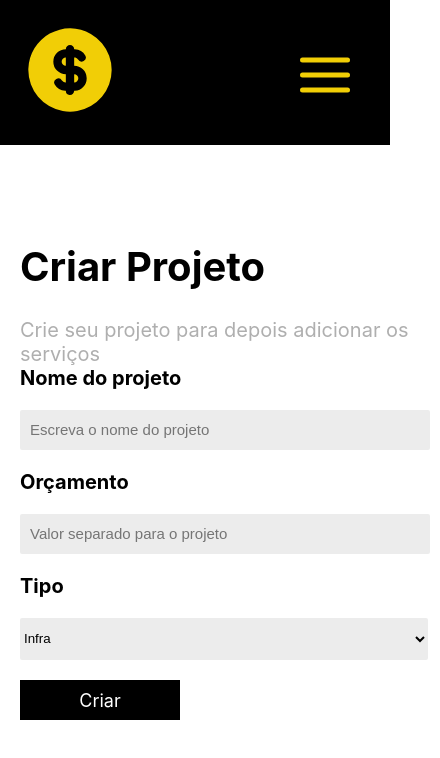
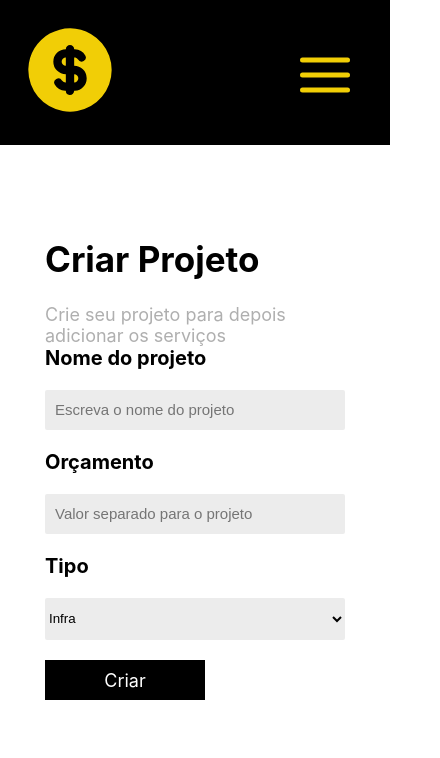
Before and after one commit to danrod278/Inicio-do-estudo-em-front-end, a React (Create React App) app: page /novoprojeto in a window 390 px wide. Shown: the top 758 px of the page, 440 px wide, since content can reach past the window. Built offline with nearby package versions, Linux system fonts and the light colour scheme.

Commit message:
Página novo projeto em produção!

```diff
--- a/src/Components/styles/Input.module.css
+++ b/src/Components/styles/Input.module.css
@@ -3,7 +3,7 @@ input{
     font-size: 15px;
     background-color: rgb(236, 236, 236);
     margin: 20px 0 20px 0;
-    width:400px;
+
     border: none;
     border-radius: 2px;
     padding: 0 0 0 10px;
--- a/src/Components/styles/Nprojeto.module.css
+++ b/src/Components/styles/Nprojeto.module.css
@@ -14,13 +14,11 @@
     font-size: 15px;
     background-color: rgb(236, 236, 236);
     margin: 20px 0 20px 0;
-    width:400px;
     border: none;
     border-radius: 2px;
 }
 
 .select{
-    width:408px;
     height: 42px;
     margin: 20px 0 20px 0;
     background-color: rgb(236, 236, 236);
@@ -41,3 +39,37 @@ label{
     font-size: 20px;
     font-weight: bold;
 }
+
+
+
+
+
+@media (max-width:440px){
+    .main{
+        width:300px;
+    }
+    .main div:nth-child(1) h1{
+        font-size: 35px;
+    }
+    .main div:nth-child(1) p{
+        font-size: 18px;
+        color: rgb(175, 175, 175);
+    }
+}
+
+@media (max-width:340px){
+    .main{
+        width:200px;
+    }
+    .main div:nth-child(1) h1{
+        font-size: 30px;
+    }
+    .main div:nth-child(1) p{
+        font-size: 15px;
+        color: rgb(175, 175, 175);
+    }
+    label{
+        font-size: 18px;
+        font-weight: bold;
+    }
+}
```
Also changed, not shown: src/Components/Rotas/Home.js (line endings or trailing spaces).
